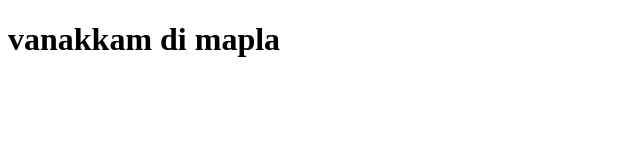
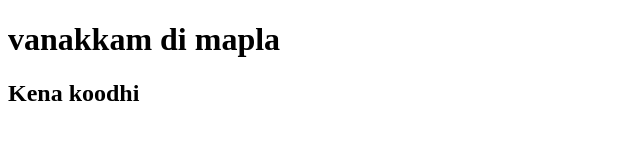
Before and after one commit to karmukilan2002kt/coursera-test, a plain HTML site: page site/index.html in a window 1280 px wide. Shown: the whole page, without its empty margins (0-640 px from the left). Drawn offline with Linux system fonts and the light colour scheme.

Commit message:
Night commit

```diff
--- a/site/index.html
+++ b/site/index.html
@@ -7,5 +7,6 @@
 </head>
 <body>
 <h1>vanakkam di mapla</h1>
+<h2>Kena koodhi</h2>
 </body>
 </html>
```
